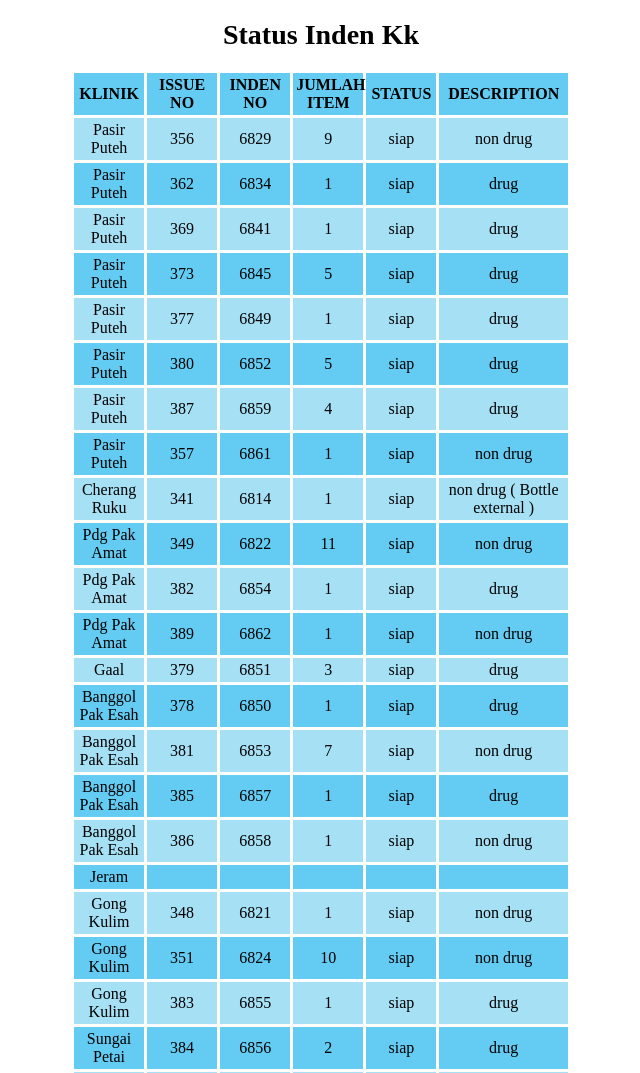
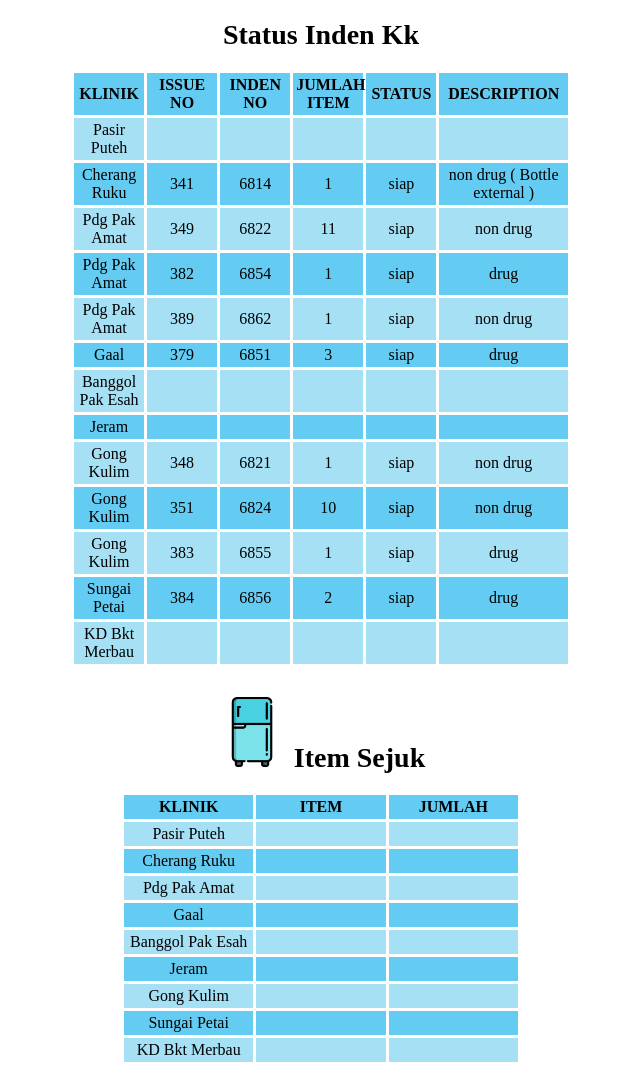
Before and after one commit to yazik03-zik/stor-ufl, a plain HTML site: page index.html in a window 1280 px wide. Shown: the top 1073 px of the page, without its empty margins (319-959 px from the left). Drawn offline with Linux system fonts and the light colour scheme.

Commit message:
Clean up table by removing empty rows
Removed multiple rows of data for Pasir Puteh and Banggol Pak Esah.

```diff
--- a/index.html
+++ b/index.html
@@ -105,77 +105,14 @@ th, td {
 
     <tr>
         <td>Pasir Puteh</td>    <!-- carakan warna font -->
-        <td>356</td>               <!-- <td style="color: red;">Perkataan</td> -->
-        <td>6829</td>
-        <td>9</td>
-        <td>siap</td>
-        <td>non drug</td>
-     </tr>
-
-     <tr>
-        <td>Pasir Puteh</td>    <!-- carakan warna font -->
-        <td>362</td>               <!-- <td style="color: red;">Perkataan</td> -->
-        <td>6834</td>
-        <td>1</td>
-        <td>siap</td>
-        <td>drug</td>
-     </tr>
-
-     <tr>
-        <td>Pasir Puteh</td>
-        <td>369</td>
-        <td>6841</td>
-        <td>1</td>
-        <td>siap</td>
-        <td>drug</td>
-     </tr>
-
-     <tr>
-        <td>Pasir Puteh</td>
-        <td>373</td>
-        <td>6845</td>
-        <td>5</td>
-        <td>siap</td>
-        <td>drug</td>
+        <td></td>               <!-- <td style="color: red;">Perkataan</td> -->
+        <td></td>
+        <td></td>
+        <td></td>
+        <td></td>
      </tr>
 
     <tr>
-        <td>Pasir Puteh</td>
-        <td>377</td>
-        <td>6849</td>
-        <td>1</td>
-        <td>siap</td>
-        <td>drug</td>
-     </tr>
-
-    <tr>
-        <td>Pasir Puteh</td>
-        <td>380</td>
-        <td>6852</td>
-        <td>5</td>
-        <td>siap</td>
-        <td>drug</td>
-     </tr>
-
-     <tr>
-        <td>Pasir Puteh</td>
-        <td>387</td>
-        <td>6859</td>
-        <td>4</td>
-        <td>siap</td>
-        <td>drug</td>
-     </tr>
-
-     <tr>
-        <td>Pasir Puteh</td>
-        <td>357</td>
-        <td>6861</td>
-        <td>1</td>
-        <td>siap</td>
-        <td>non drug</td>
-     </tr>
-
-   <tr>
         <td>Cherang Ruku</td>
         <td>341</td>
         <td>6814</td>
@@ -224,41 +161,14 @@ th, td {
 
     <tr>
         <td>Banggol Pak Esah</td>
-        <td>378</td>
-        <td>6850</td>
-        <td>1</td>
-        <td>siap</td>
-        <td>drug</td>
+        <td></td>
+        <td></td>
+        <td></td>
+        <td></td>
+        <td></td>
     </tr>
 
     <tr>
-        <td>Banggol Pak Esah</td>
-        <td>381</td>
-        <td>6853</td>
-        <td>7</td>
-        <td>siap</td>
-        <td>non drug</td>
-    </tr>
-
-    <tr>
-        <td>Banggol Pak Esah</td>
-        <td>385</td>
-        <td>6857</td>
-        <td>1</td>
-        <td>siap</td>
-        <td>drug</td>
-    </tr>
-
-    <tr>
-        <td>Banggol Pak Esah</td>
-        <td>386</td>
-        <td>6858</td>
-        <td>1</td>
-        <td>siap</td>
-        <td>non drug</td>
-    </tr>
-
-     <tr>
         <td>Jeram</td>
         <td></td>
         <td></td>
```
